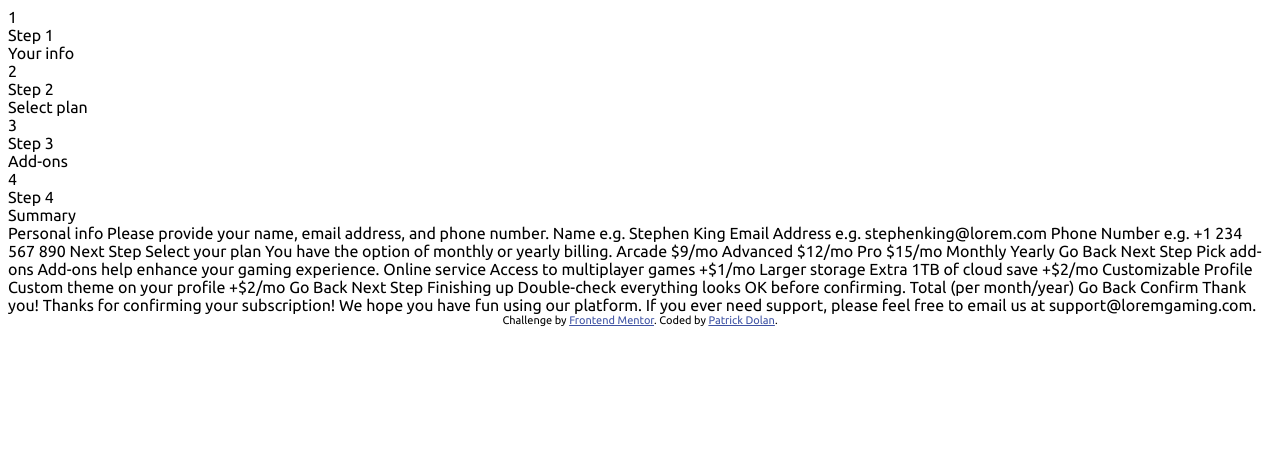
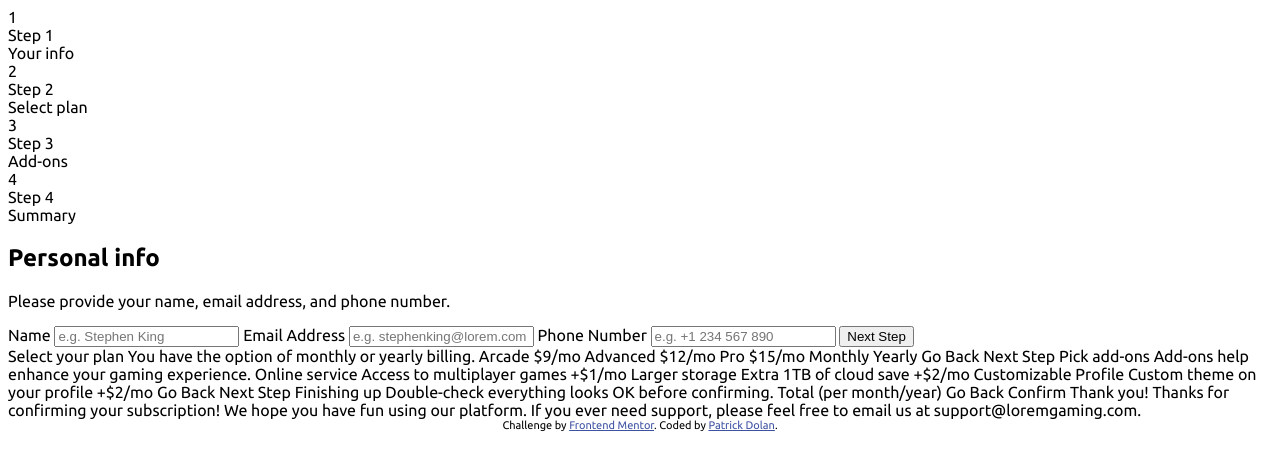
Before and after one commit to Patrick-Dolan/multi-step-form-challenge, a plain HTML site: page index.html in a window 1280 px wide. Drawn offline with Linux system fonts and the light colour scheme.

Commit message:
update: add html tags with appropriate classes for form-card

```diff
--- a/index.html
+++ b/index.html
@@ -48,19 +48,19 @@
 
   <!-- Step 1 start -->
 
-  Personal info
-  Please provide your name, email address, and phone number.
-
-  Name
-  e.g. Stephen King
-
-  Email Address
-  e.g. stephenking@lorem.com
-
-  Phone Number
-  e.g. +1 234 567 890
-
-  Next Step
+  <section class="form-card">
+    <h1 class="form-card__title">Personal info</h1>
+    <p class="form-card__description">Please provide your name, email address, and phone number.</p>
+    <form id="form-step-one">
+      <label for="name" class="form-card__input-label">Name</label>
+      <input type="text" name="name" placeholder="e.g. Stephen King" id="name" class="form-card__text-input"></input>
+      <label for="email" class="form-card__input-label">Email Address</label>
+      <input type="email" name="email" placeholder="e.g. stephenking@lorem.com" id="email" class="form-card__text-input"></input>
+      <label for="phoneNumber" class="form-card__input-label">Phone Number</label>
+      <input type="tel" name="phoneNumber" placeholder="e.g. +1 234 567 890" id="phoneNumber" class="form-card__text-input"></input>
+      <input type="submit" value="Next Step"></input>
+    </form>
+  </section>
 
   <!-- Step 1 end -->
 
```
